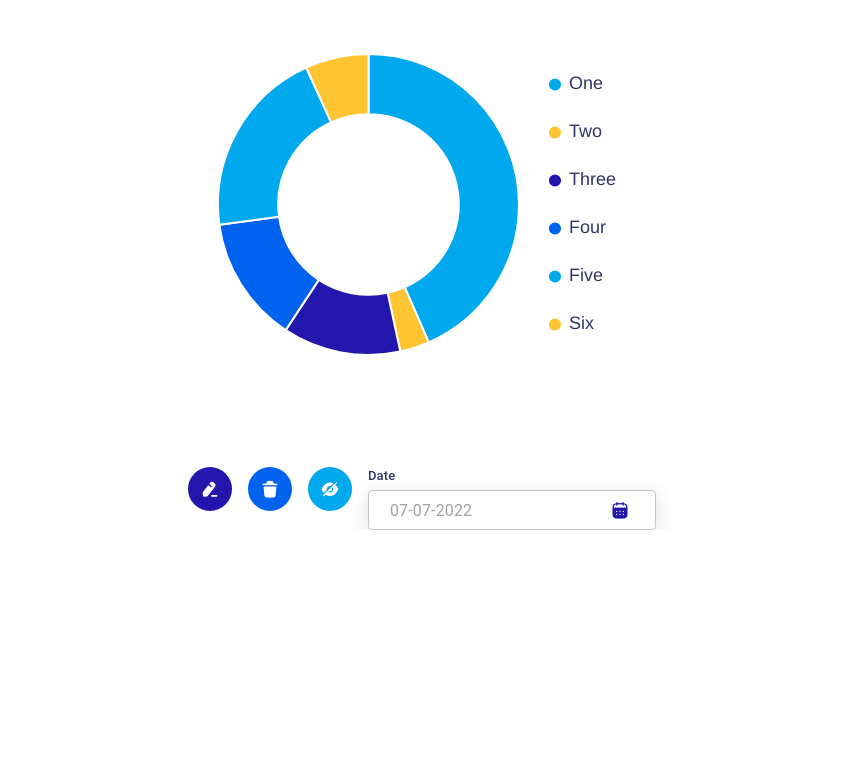
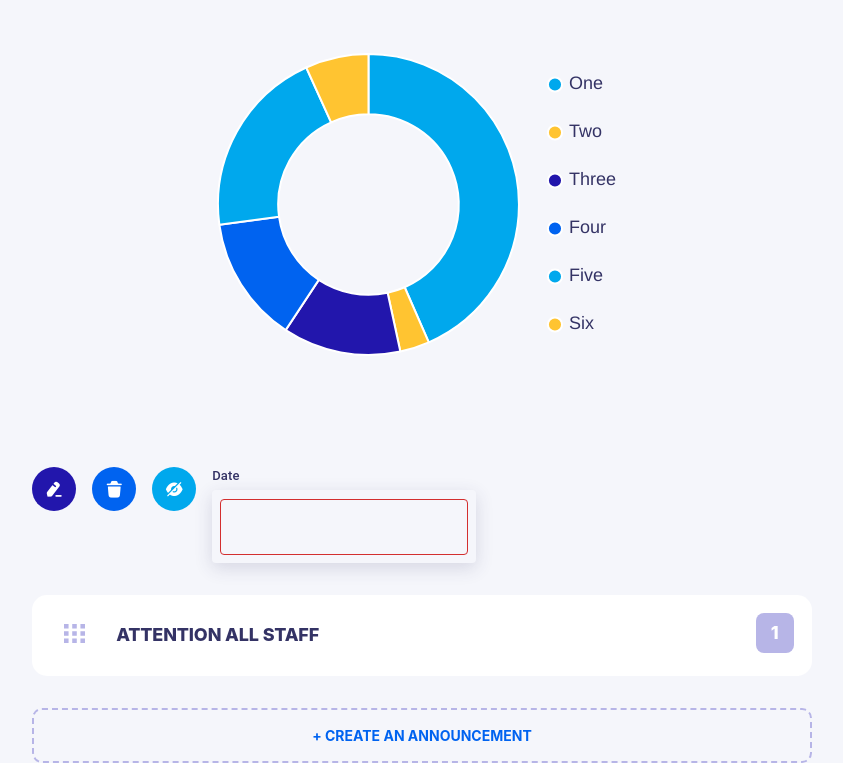
Before and after one commit to venturit/klickhr-web, a React (Create React App) app: page /components in a window 1280 px wide. Shown: the part 1343-2106 px from the top of the page, without its empty margins (218-1061 px from the left). Before the commit the page ends 1873 px from the top, so only its background shows below. Built offline with nearby package versions, Linux system fonts and the light colour scheme.

Commit message:
Buttons,input date and cards created

```diff
--- a/package.json
+++ b/package.json
@@ -14,6 +14,9 @@
     "@testing-library/react": "^13.3.0",
     "@testing-library/user-event": "^13.5.0",
     "chart.js": "^3.8.0",
+    "@mui/lab": "^5.0.0-alpha.89",
+    "@mui/x-date-pickers": "^5.0.0-beta.0",
+   "date-fns": "^2.28.0",
     "react": "^18.2.0",
     "react-chartjs-2": "^4.2.0",
     "react-dom": "^18.2.0",
--- a/src/App.js
+++ b/src/App.js
@@ -16,16 +16,19 @@ import DataTable from "./components/shared/tables/dataTable/DataTable";
 import Date from "./components/shared/textfields/date";
 import {
   CustomButton,
+  DashedButton,
   DeleteRoundedButton,
   EditRoundedButton,
   HideRoundedButton,
 } from "./components/shared/buttons/button";
+import { DragAnnoucementCard } from "./components/shared/cards/card";
 
 
 function App() {
+
   return (
     <div
-      style={{ display: "flex", flexDirection: "column", alignItems: "center" }}
+      style={{ display: "flex", flexDirection: "column", alignItems: "center", background: "#f5f6fb" }}
     >
       Components
       <div
@@ -64,18 +67,24 @@ function App() {
           values={[96, 7, 28, 30, 45, 15]}
         />
         </div>
-
-        <div style={{
-          display:"flex",
-          gap:"1em",
-          marginTop:"3em"
-        }} >
-          <EditRoundedButton/>
-          <DeleteRoundedButton/>
-          <HideRoundedButton/>
-          <Date/>
+        <div style={{ display: "flex", flexDirection: "column", gap: "2em" }}>
+          <div style={{
+            display: "flex",
+            gap: "1em",
+            marginTop: "3em"
+          }} >
+            <EditRoundedButton />
+            <DeleteRoundedButton />
+            <HideRoundedButton />
+            <Date />
+          </div>
+          <div>
+            <DragAnnoucementCard />
+          </div>
+          <div>
+            <DashedButton />
+          </div>
         </div>
-
       </div>
 
   );
--- a/src/components/shared/buttons/button.jsx
+++ b/src/components/shared/buttons/button.jsx
@@ -77,3 +77,25 @@ export function DeleteRoundedButton(props) {
      </div>
    );
  }
+
+ export function DashedButton({text='+ Create an announcement'}){
+  return (
+    <div style={{
+      boxSizing:"border-box",
+      display:"flex",
+      justifyContent:"center",
+      alignItems:"center",
+      height:"55px",
+      border: "2px dashed #B7B5E7",
+      borderRadius:10,
+      cursor:"pointer",
+    }} >
+      <span style={{
+        color:"#0063F0",
+        fontFamily:"Baloo Tammudu 2",
+        fontSize:14,
+        fontWeight:"bold",
+      }} >{`${text}`.toUpperCase()}</span>
+    </div>
+  )
+ }
--- /dev/null
+++ b/src/components/shared/cards/card.jsx
@@ -0,0 +1,68 @@
+import React from 'react';
+import dragIdentifier from './Group2Copy.svg';
+import './styles.css';
+
+export const DragAnnoucementCard = (props) => {
+    const [selected, setSelected] = React.useState(null);
+
+    const toggle = i => {
+        if(selected === i){
+            return setSelected(null)
+        }
+        setSelected(i)
+    }
+
+    const announcementData = [
+        {
+          title: "ATTENTION ALL STAFF",
+          description: "The East Parking Lot will be unavailable on December 4th & 5th. Please plan accordingly.",
+          dates: "Created in July 01, 2021  |   Valid thru December 31, 2021",
+          position: 1,
+        }
+      ]
+
+    return (
+        <>
+            {/* Ele refers to element */}
+            {announcementData.map((ele, index) => (
+                <div key={index} className={`${selected===index?'announcement__container show':'announcement__container'}`}>
+                    <div className='drag__indicator'>
+                        <img src={dragIdentifier} className="drag__img" alt="" />
+                    </div>
+
+                    <div className='announcements__content' onClick={()=> toggle(index)}>
+                        <div className='announcements__title'>
+                            {ele.title}
+                        </div>
+                        <div className={`${selected===index?'announcements__body show': 'announcements__body'}`}>
+                            <p> {ele.description} </p>
+
+                            <div className='announcements__footer'>
+                                <div style={{
+                                    fontFamily: "Feather-Icons",
+                                    fontSize: 20,
+                                    color: "#0063F0",
+                                    marginRight: 10,
+                                }}>
+                                    
+                                </div>
+                                <div style={{
+                                    color: "#8280B1",
+                                    fontSize: 11,
+                                }}>
+                                    {ele.dates}
+                                </div>
+                            </div>
+                        </div>
+                    </div>
+
+                    <div className='announcements__position'>
+                        <div className='announcements__position__content'>
+                            {ele.position}
+                        </div>
+                    </div>
+                </div>
+            ))}
+        </>
+    );
+};
--- /dev/null
+++ b/src/components/shared/cards/styles.css
@@ -0,0 +1,88 @@
+.announcement__container{
+    min-height: 75px;
+    padding: 0 18px 0 32px;
+    background-color: #FFFFFF;
+    border-radius: 15px;
+    display: flex;
+    justify-content: space-between;
+    -webkit-touch-callout: none; /* iOS Safari */
+    -webkit-user-select: none; /* Safari */
+     -khtml-user-select: none; /* Konqueror HTML */
+       -moz-user-select: none; /* Old versions of Firefox */
+        -ms-user-select: none; /* Internet Explorer/Edge */
+            user-select: none; /* Non-prefixed version, currently
+                                  supported by Chrome, Edge, Opera and Firefox */
+}
+
+.announcement__container.show{
+    border: 3px solid #E6E5F8;
+    box-shadow: 0 8px 10px 0 rgba(52,51,101,0.15);
+}
+
+.announcements__content{
+    width: 100%;
+    margin-left: 31px;
+    margin-right: 10px;
+    cursor: pointer;
+}
+
+.announcements__position__content{
+    background-color: #B7B5E7;
+    width: 38.26px;
+    height: 40px;
+    display: flex;
+    align-items: center;
+    justify-content: center;
+    border-radius: 8px;
+    color: #FFFFFF;
+    font-size: 18px;
+    font-weight: 800;
+    letter-spacing: -0.14px;
+    line-height: 22px;
+}
+
+.announcements__title {
+    color: #343365;
+    font-size: 18px;
+    font-weight: 800;
+    letter-spacing: -0.14px;
+    line-height: 22px;
+}
+
+.announcements__body{
+    margin-bottom: 30px;
+    max-height: 0;
+    overflow: hidden;
+    transition: all 0.3s cubic-bezier(0,1,0,1);
+}
+
+.announcements__body.show{
+    height: auto;
+    max-height: 100vh;
+    transition: all 0.3s cubic-bezier(1,0,1,0);
+}
+
+.announcements__body p {
+    color: #8280B1;
+    font-size: 15px;
+    letter-spacing: 0;
+    line-height: 22px;
+
+}
+
+.announcements__footer{
+    display: flex;
+    align-items: center;
+}
+
+.drag__indicator{
+    margin-top: 29px;
+}
+
+.announcements__content{
+    margin-top: 29px;
+}
+
+.announcements__position{
+    margin-top: 18px;
+}
--- a/src/components/shared/textfields/date.jsx
+++ b/src/components/shared/textfields/date.jsx
@@ -1,16 +1,36 @@
 import React from "react";
-import { InputLabel } from "@mui/material";
-import { InputAdornment } from "@mui/material";
-import OutlinedInput from "@mui/material/OutlinedInput";
-import { GetToday } from "../../../utils/getToday";
+import { TextField, InputLabel } from "@mui/material";
+import { AdapterDateFns } from '@mui/x-date-pickers/AdapterDateFns';
+import { LocalizationProvider } from '@mui/x-date-pickers/LocalizationProvider';
+import { DatePicker } from '@mui/x-date-pickers/DatePicker';
+import { pickersDayClasses } from "@mui/x-date-pickers";
+import { PickersDay } from "@mui/x-date-pickers";
 
-export default function Date(props){
-    console.log(GetToday())
+const renderWeekPickerDay = (
+  date,
+  selectedDates,
+  pickersDayProps
+) => {
 
-    return(
+  return (
+    <PickersDay
+      {...pickersDayProps}
+      sx={{
+        [`&&.${pickersDayClasses.selected}`]: {
+          backgroundColor: "#2216AC"
+        }
+      }}
+    />
+  );
+};
+
+export default function Date(props) {
+  const [value, setValue] = React.useState('');
+
+  return (
     <div>
       <InputLabel
-          htmlFor="date"
+        htmlFor="email"
         style={{
           color: "#343365",
           fontFamily: "Baloo Tammudu 2",
@@ -19,40 +39,41 @@ export default function Date(props){
           marginBottom: 4,
         }}
       >
-            {'Date'}
+        Date
       </InputLabel>
-        <OutlinedInput
-          size="small"
-          type="text"
-          id="date"
-          placeholder={GetToday()}
-          sx={{
+      <LocalizationProvider dateAdapter={AdapterDateFns}>
+        <DatePicker
+          value={value}
+          renderDay={renderWeekPickerDay}
+          onChange={(newValue) => {
+            setValue(newValue);
+          }}
+          renderInput={(params) => <TextField sx={{
             paddingLeft: 1,
             paddingRight: 1,
+            paddingTop: "8.5px",
+            paddingBottom: "8.5px",
+            borderRadius: 1,
+            // Icon styles
+            "& .css-i4bv87-MuiSvgIcon-root": {
+              fontSize: 20,
+            },
+            "& .css-1yq5fb3-MuiButtonBase-root-MuiIconButton-root": {
+              color: '#2216AC',
+            },
+            // Text field styles
+            "& .css-nxo287-MuiInputBase-input-MuiOutlinedInput-input": {
+              padding: '0px',
+            },
             "& .css-1d3z3hw-MuiOutlinedInput-notchedOutline": {
               border: "none",
               borderColor: "#FF6969",
             },
             border: "none",
             boxShadow: "0 5px 18px 0 rgba(52,51,101,0.16)",
-          }}
-          endAdornment={
-            <InputAdornment position="start">
-              <div
-                onClick={()=>console.log('Hello')}
-                style={{
-                  fontFamily: "Iconly-Icon",
-                  fontSize: 20,
-                  cursor:"pointer",
-                  color: "#2216AC",
-                  marginRight: 10,
-                }}
-              >
-                
-              </div>
-            </InputAdornment>
-          }
+          }} {...params} />}
         />
+      </LocalizationProvider>
     </div>
   )
 }
```
Also changed, not shown: src/components/shared/cards/Group2Copy.svg (added), 1 other file (tests, documents, lock files or other folders). Lines whose indentation alone changed are shown as unchanged.
